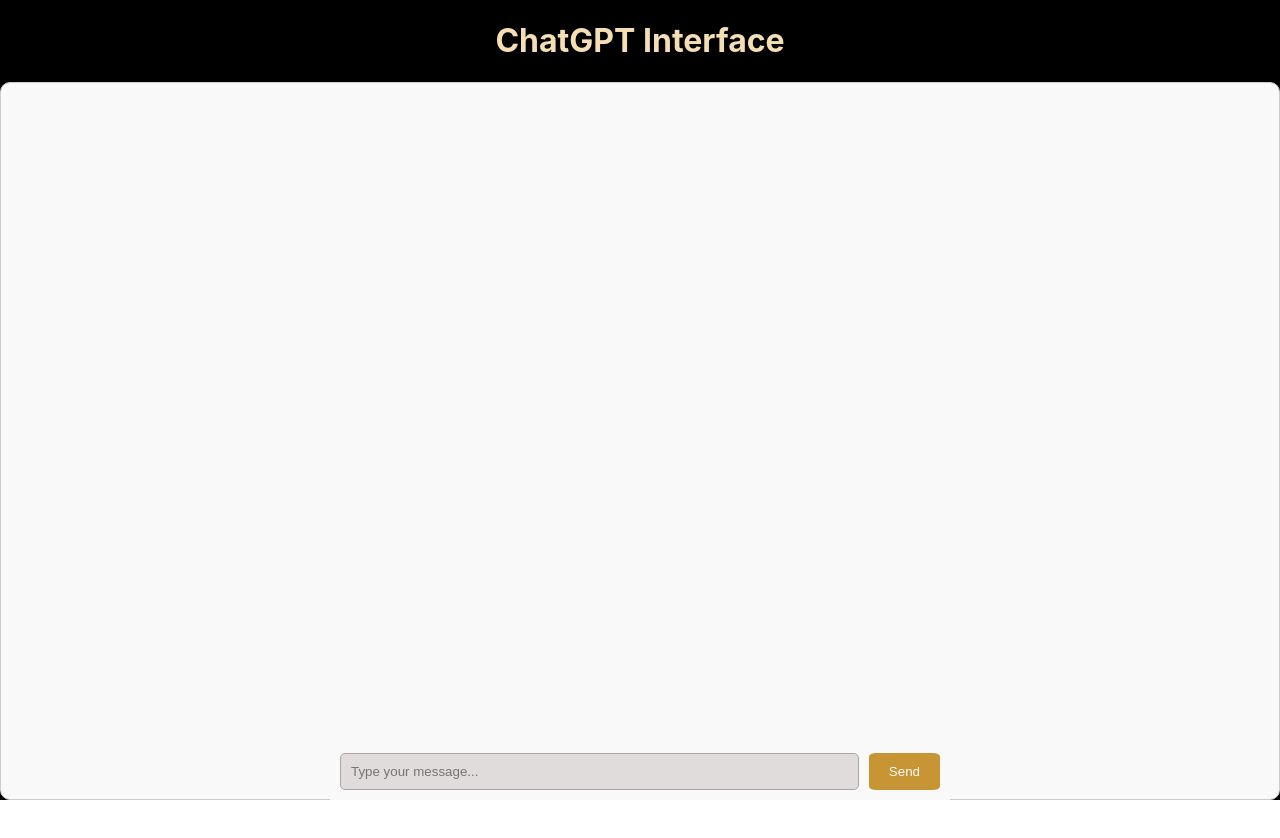
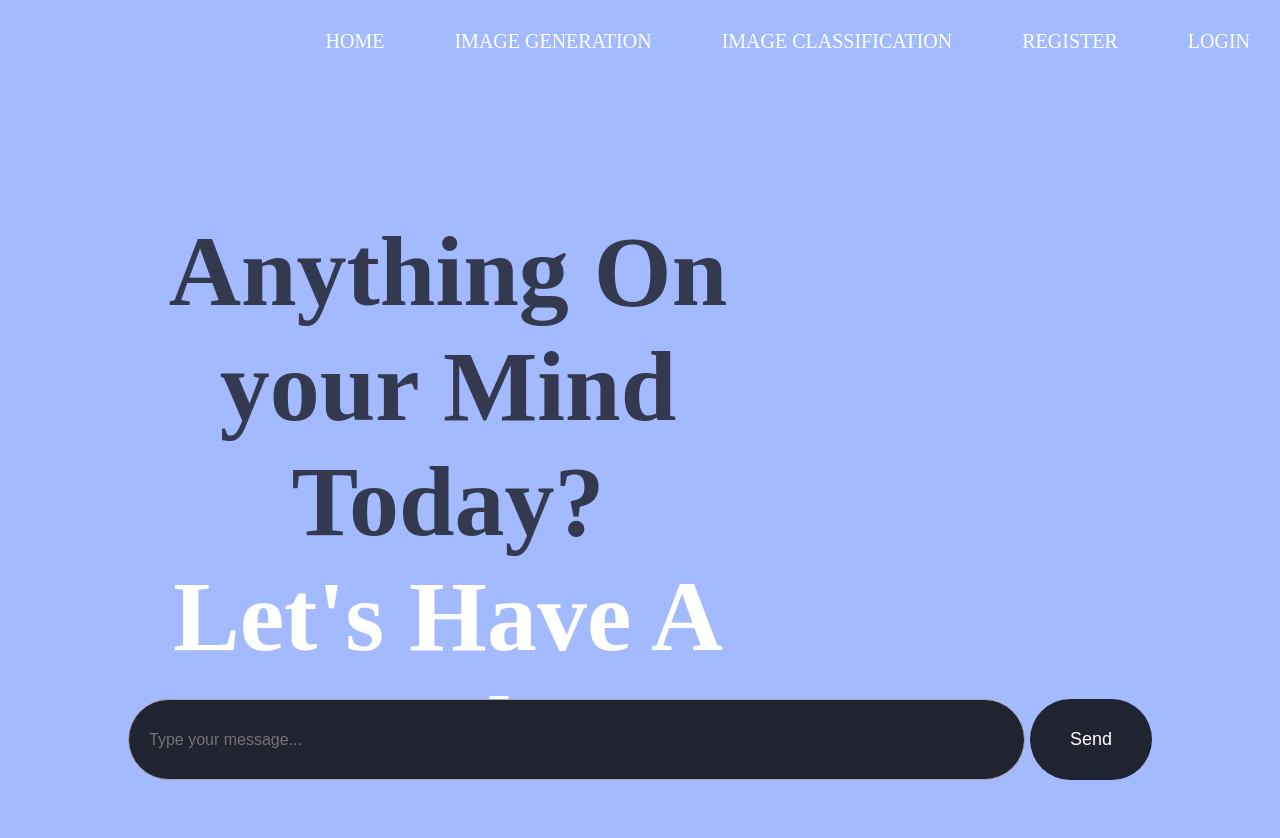
Before and after one commit to Chinmoy-Bora/mini-project, a React (Create React App) app in the folder mini_project/: page / in a window 1280 px wide. Shown: the top 838 px of the page. Before the commit the page ends 800 px from the top, so only its background shows below. Built offline with nearby package versions, Linux system fonts and the light colour scheme.

Commit message:
navbar added

```diff
--- a/mini_project/src/App.css
+++ b/mini_project/src/App.css
@@ -1,8 +1,13 @@
+body {
+  margin: 0; /* Remove default margin */
+  background-color: #A3BAFE; /* Set background color for the entire screen */
+}
+
 .App {
   display: flex;
   flex-direction: column;
-  height: 100vh;
-  background-color: black;
+  min-height: 100vh; /* Use min-height for flexibility */
+  background-color: inherit; /* Inherit background color from body */
   color: wheat;
 }
 
@@ -10,13 +15,24 @@
   text-align: center;
 }
 
+.Header {
+  width: 50%;
+  padding-top: 5%;
+  padding-left: 10%;
+  font-family: "Archivo Black";
+  font-size: 50px;
+  color: #202330D9;
+  text-align: left;
+}
+
+.white-text {
+  color: white; /* Set color to white */
+}
+
 .chat-box {
-  flex: 1;
   overflow-y: auto;
   padding: 20px;
-  border: 1px solid #ccc;
   border-radius: 10px;
-  background-color: #f9f9f9;
 }
 
 .message {
@@ -25,56 +41,92 @@
   border-radius: 10px;
 }
 
-.message.user {
+.message.user,
+.message.bot {
+  margin-left: 5%;
+  border-color: beige;
   color: rgb(0, 0, 0);
   font-weight: bold;
-  background-color: rgb(224, 220, 220);
   text-align: left;
-}
-
-.message.bot {
-  color: rgb(0, 0, 0);
-  font-weight: bold;
-  background-color: rgb(224, 220, 220);
-  text-align: left;
+  font-size: 30px;
 }
 
 .message-input {
   display: flex;
   justify-content: center;
-  padding: 10px;
-  /* border-top: 1px solid #ccc; */
-  background-color: #f9f9f9;
+  padding: 20px;
+  width: 100%;
 }
 
 .message-input input {
-  flex: 1;
-  padding: 10px;
+  width: calc(100% - 60px);
+  padding: 20px;
   border: 1px solid #aba6a6;
-  border-radius: 5px;
-  background-color: rgb(224, 220, 220);
+  border-radius: 45px;
+  background-color: #202330;
+  font-size: 16px;
+  color: white;
 }
 
 .message-input button {
-  padding: 10px 20px;
-  margin-left: 10px;
+  padding: 30px 40px;
+  margin-left: 5px;
   border: none;
-  background-color: rgb(200, 149, 53);
+  background-color: #202330;
   color: white;
-  border-radius: 10%;
+  border-radius: 45px;
   cursor: pointer;
+  font-size: large;
 }
 
 .message-input button:hover {
-  background-color: #e2c663;
+  background-color: white;
+  color: black;
 }
 
 .message-input {
   position: fixed;
   bottom: 0;
   width: 100%;
-  max-width: 600px;
+  max-width: 80%;
   margin: 0 auto;
   left: 50%;
   transform: translateX(-50%);
 }
+
+/* Adjustments for mobile responsiveness */
+@media (max-width: 768px) {
+  .Header {
+    width: 100%;
+    padding: 5% 10%;
+    font-size: 8vw;
+    text-align: center;
+  }
+
+  .chat-box {
+    max-width: 100%;
+    padding: 10px;
+    border-radius: 0;
+  }
+
+  .message-input {
+    padding: 10px;
+  }
+
+  .message-input input {
+    width: calc(100% - 60px);
+    padding: 15px;
+    font-size: 14px;
+  }
+
+  .message-input button {
+    padding: 15px 20px;
+    margin-left: 5px;
+    font-size: 16px;
+  }
+
+  .App {
+    height: 100%;
+    width: 100%;
+  }
+}
--- a/mini_project/src/App.js
+++ b/mini_project/src/App.js
@@ -3,6 +3,7 @@
 import ChatBox from './components/ChatBox';
 import MessageInput from './components/MessageInput';
 import './App.css';
+import Navbar from './components/Navbar';
 
 const App = () => {
   const [messages, setMessages] = useState([]);
@@ -22,7 +23,7 @@
 
   return (
     <div className="App">
-      <h1>ChatGPT Interface</h1>
+      <Navbar/>
       <ChatBox messages={messages} />
       <MessageInput onSendMessage={handleSendMessage} />
     </div>
--- a/mini_project/src/components/ChatBox.js
+++ b/mini_project/src/components/ChatBox.js
@@ -1,7 +1,7 @@
-import React, { useEffect, useRef } from 'react';
-
+import React, { useEffect, useRef, useState } from 'react';
 
 const ChatBox = ({ messages }) => {
+  const [hasMessages, setHasMessages] = useState(false);
   const chatEndRef = useRef(null);
 
   const scrollToBottom = () => {
@@ -10,9 +10,18 @@
 
   useEffect(() => {
     scrollToBottom();
+    setHasMessages(messages.length > 0); // Check if messages exist
   }, [messages]);
 
   return (
+    <div>
+      {!hasMessages && ( // Conditionally render the header based on the presence of messages
+        <div className='Header'>
+        <h1>Anything On your Mind Today?<br/><span className="white-text">Let's Have A Look!</span></h1>
+
+
+        </div>
+      )}
       <div className="chat-box">
         {messages.map((message, index) => (
           <div key={index} className={`message ${message.sender}`}>
@@ -21,6 +30,7 @@
         ))}
         <div ref={chatEndRef} />
       </div>
+    </div>
   );
 };
 
--- /dev/null
+++ b/mini_project/src/components/Navbar.js
@@ -0,0 +1,41 @@
+import React, { useState } from 'react';
+import '../styling/Navbar.css';
+
+const Navbar = () => {
+  const [isMobileMenuOpen, setIsMobileMenuOpen] = useState(false);
+
+  const toggleMobileMenu = () => {
+    setIsMobileMenuOpen(!isMobileMenuOpen);
+  };
+
+  return (
+    <nav className="navbar">
+      {/* Original navbar items */}
+      <ul className="navbar-nav">
+        <li className="nav-item"><a href="#">HOME</a></li>
+        <li className="nav-item"><a href="#">IMAGE GENERATION</a></li>
+        <li className="nav-item"><a href="#">IMAGE CLASSIFICATION</a></li>
+        <li className="nav-item"><a href="#">REGISTER</a></li>
+        <li className="nav-item"><a href="#">LOGIN</a></li>
+      </ul>
+
+      {/* Mobile navbar toggle button */}
+      <div className="navbar-toggle" onClick={toggleMobileMenu}>
+        ☰
+      </div>
+
+      {/* Mobile navbar items */}
+      {isMobileMenuOpen && (
+        <ul className="navbar-nav-mobile">
+          <li className="nav-item"><a href="#">HOME</a></li>
+          <li className="nav-item"><a href="#">IMAGE GENERATION</a></li>
+          <li className="nav-item"><a href="#">IMAGE CLASSIFICATION</a></li>
+          <li className="nav-item"><a href="#">REGISTER</a></li>
+          <li className="nav-item"><a href="#">LOGIN</a></li>
+        </ul>
+      )}
+    </nav>
+  );
+}
+
+export default Navbar;
--- /dev/null
+++ b/mini_project/src/styling/Navbar.css
@@ -0,0 +1,86 @@
+/* Navbar styles for larger screens */
+.navbar {
+    background-color: #A3BAFE;
+    padding: 30px;
+    display: flex;
+    justify-content: flex-end; /* Align navbar to the right */
+
+  }
+
+  .navbar-nav {
+    list-style-type: none;
+    margin: 0;
+    padding: 0;
+    display: flex;
+    flex-direction: row;
+    gap: 70px; /* Add gap between items */
+
+  }
+
+  .nav-item {
+    font-family: Michroma;
+    font-size: 20px;
+  }
+
+
+  /* .nav-item:first-child {
+    margin-left: 0; Remove margin for the first item
+  } */
+
+  .nav-item a {
+    color: white;
+    text-decoration: none;
+  }
+
+
+  .navbar-toggle {
+    display: none;
+  }
+
+  .navbar-nav-mobile {
+    display: none;
+  }
+
+
+  .scrollable-list {
+    max-height: calc(100vh - 100px);
+    overflow-y: auto;
+  }
+
+  .scrollable-list ul {
+    padding: 0;
+    margin: 0;
+  }
+
+  .scrollable-list li {
+    list-style: none;
+    margin-bottom: 10px;
+  }
+
+  .scrollable-list li a {
+    color: white;
+    text-decoration: none;
+  }
+
+  /* Media query for screens smaller than 768px */
+  @media (max-width: 768px) {
+    .navbar-nav {
+      display: none;
+    }
+    .navbar-toggle {
+      display: block;
+      cursor: pointer;
+    }
+
+    .navbar-nav-mobile {
+      display: flex;
+      flex-direction: column;
+      align-items: flex-start;
+      padding-left: 10%;
+    }
+
+    .nav-item {
+      margin-right: 0;
+      font-size: 16px;
+    }
+  }
```
Also changed, not shown: 1 other file (tests, documents, lock files or other folders). Lines whose indentation alone changed are shown as unchanged.
